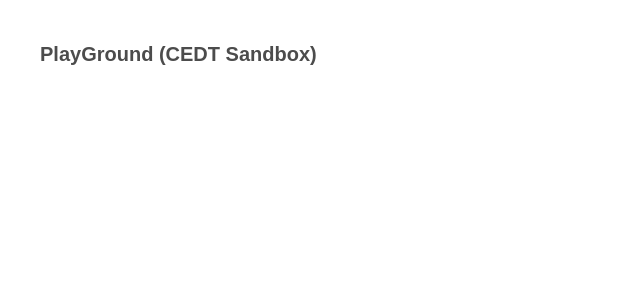
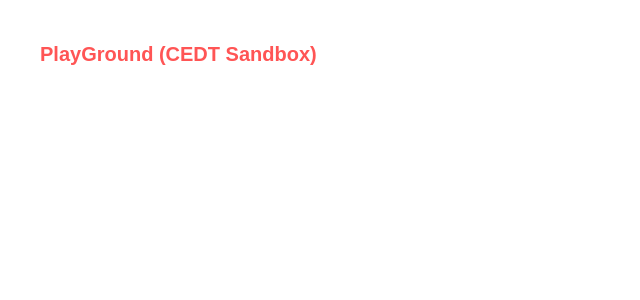
Before and after one commit to Chulinuwu/UniClubFrontend, a SvelteKit app: page / in a window 1280 px wide. Shown: the top 300 px of the page, without its empty margins (0-640 px from the left). Built offline with nearby package versions, Linux system fonts and the light colour scheme; a web font is replaced by a local one.

Commit message:
color tailwind

```diff
--- a/src/lib/components/Playground.svelte
+++ b/src/lib/components/Playground.svelte
@@ -4,7 +4,7 @@
 
 
 <section class="p-10">
-    <div class="font-bold text-xl">
+    <div class="font-semibold text-xl text-uni-red">
         PlayGround (CEDT Sandbox)
     </div>
 
--- a/tailwind.config.js
+++ b/tailwind.config.js
@@ -8,6 +8,12 @@ module.exports = {
       fontFamily: {
         sans: ['Palanquin Dark', 'sans-serif'],
       },
+      colors: {
+        'uni-graytext': '#7C7C7C',
+        'uni-graybox': '#ECECEC',
+        'uni-red': '#FF5555',
+        'uni-graytext2' : '#ACACAC',
+      },
     },
   },
   plugins: [],
```
